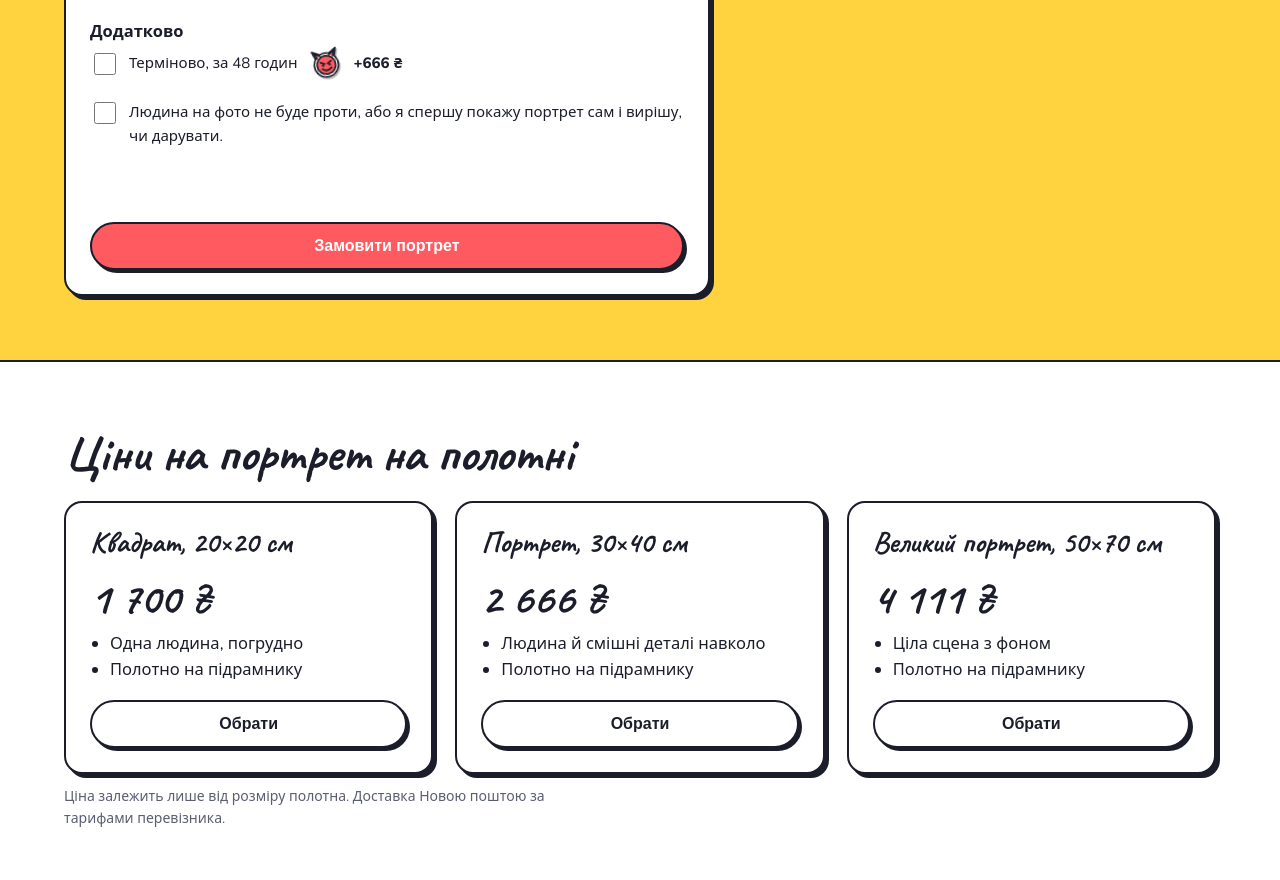
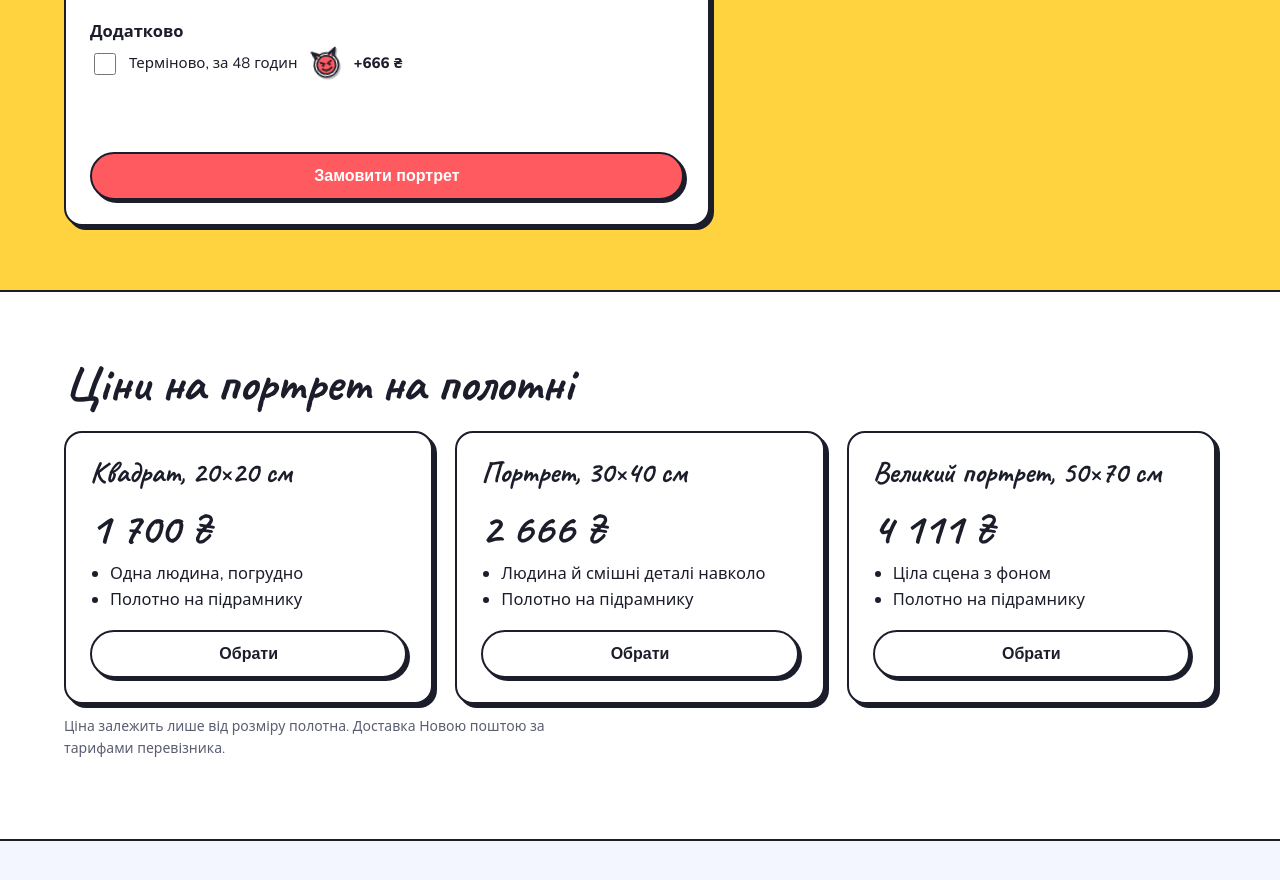
Before and after one commit to WhatWeDoinTheShadow/kyslipychki, a plain HTML site: page index.html in a window 1280 px wide. Shown: the part 5866-6746 px from the top of the page. Drawn offline with nearby package versions, Linux system fonts and the light colour scheme.

Commit message:
Прибрано галочку згоди з форми замовлення
Co-Authored-By: Claude Opus 5.5 <noreply@anthropic.com>
Claude-Session: https://claude.ai/code/session_01FH6JVnG31jwRfJkahQHCDH

```diff
--- a/index.html
+++ b/index.html
@@ -426,7 +426,6 @@ footer .flinks a,footer .flinks span a{color:inherit}
           <label class="check"><input type="checkbox" id="rush"> Терміново, за 48 годин <svg class="devil" viewBox="0 0 48 48" aria-label="стікер"><g stroke="#1b1d2a" stroke-width="2.5" stroke-linejoin="round" stroke-linecap="round"><path d="M10 16 6 4l12 7M38 16l4-12-12 7" fill="#fff"/><circle cx="24" cy="27" r="18" fill="#fff"/><path d="M12 15 9 7l8 5M36 15l3-8-8 5" fill="#ff5a5f"/><circle cx="24" cy="27" r="14" fill="#ff5a5f"/><path d="M16 22l6 3M32 22l-6 3" fill="none"/><circle cx="19" cy="27" r="1.8" fill="#1b1d2a" stroke="none"/><circle cx="29" cy="27" r="1.8" fill="#1b1d2a" stroke="none"/><path d="M17 32q7 6 14 0" fill="none"/><path d="M21 34l1 3 2-2.5" fill="#fff" stroke-width="1.5"/></g></svg> <span class="price">+666 ₴</span></label>
         </fieldset>
 
-        <label class="check"><input type="checkbox" id="ok"> <span id="okText">Людина на фото не буде проти, або я спершу покажу портрет сам і вирішу, чи дарувати.</span></label>
         <p class="err" id="err" role="alert"></p>
         <button class="btn" type="submit">Замовити портрет</button>
       </form>
@@ -594,7 +593,6 @@ function render(){
   const who=val('who'),st=S.find(s=>s.id==val('style'));
   const gift=who=='friend';
   $('nameL').textContent=gift?'Як звати друга':'Як тебе звати';
-  $('okText').textContent=gift?'Людина на фото не буде проти, або я спершу покажу портрет сам і вирішу, чи дарувати.':'Це моє фото, і я хочу, щоб його намалювали.';
   const rows=[['Для кого',gift?'Для друга, у подарунок':'Для себе'],['Полотно',st.n+' '+st.sz,st.p],['Техніка',val('tech')]];
   if($('rush').checked)rows.push(['Терміново, 48 год','',666]);
   rows.push(['Фото',photoName||'ще не додано'],['Доставка','Нова пошта, за тарифом']);
@@ -647,7 +645,6 @@ f.addEventListener('submit',async e=>{
   if(!/^\S+@\S+\.\S+$/.test($('contact').value.trim()))miss.push('email');
   if(!$('city').value.trim())miss.push('відділення НП');
   if($('phone').value.replace(/\D/g,'').length<10)miss.push('телефон');
-  if(!$('ok').checked)miss.push('згоду внизу');
   if(miss.length){$('err').textContent='Додай, будь ласка: '+miss.join(', ')+'.';return;}
   const api=window.KP_API;
   if(!api){$('err').textContent='Прийом замовлень ще налаштовується. Спробуй трохи пізніше.';return;}
```
